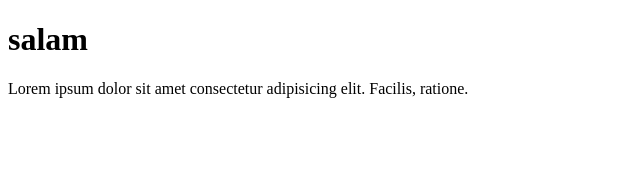
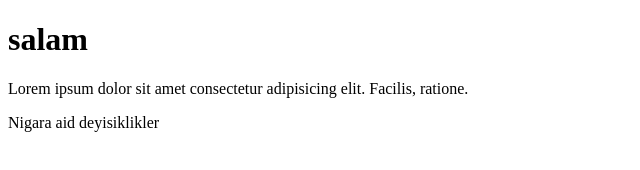
Before and after one commit to neegar-09/gitProject, a plain HTML site: page index.html in a window 1280 px wide. Shown: the whole page, without its empty margins (0-640 px from the left). Drawn offline with Linux system fonts and the light colour scheme.

Commit message:
nigara aid deyisiklik

```diff
--- a/index.html
+++ b/index.html
@@ -8,5 +8,6 @@
 <body>
     <h1>salam</h1>
     <p>Lorem ipsum dolor sit amet consectetur adipisicing elit. Facilis, ratione.</p>
+    <p>Nigara aid deyisiklikler</p>
 </body>
 </html>
```
